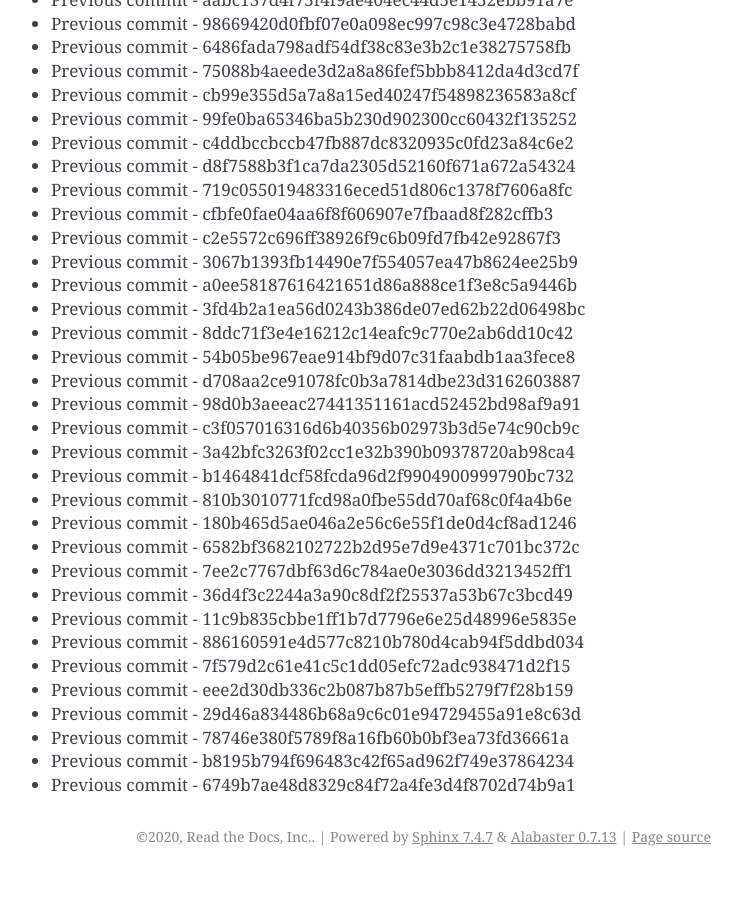
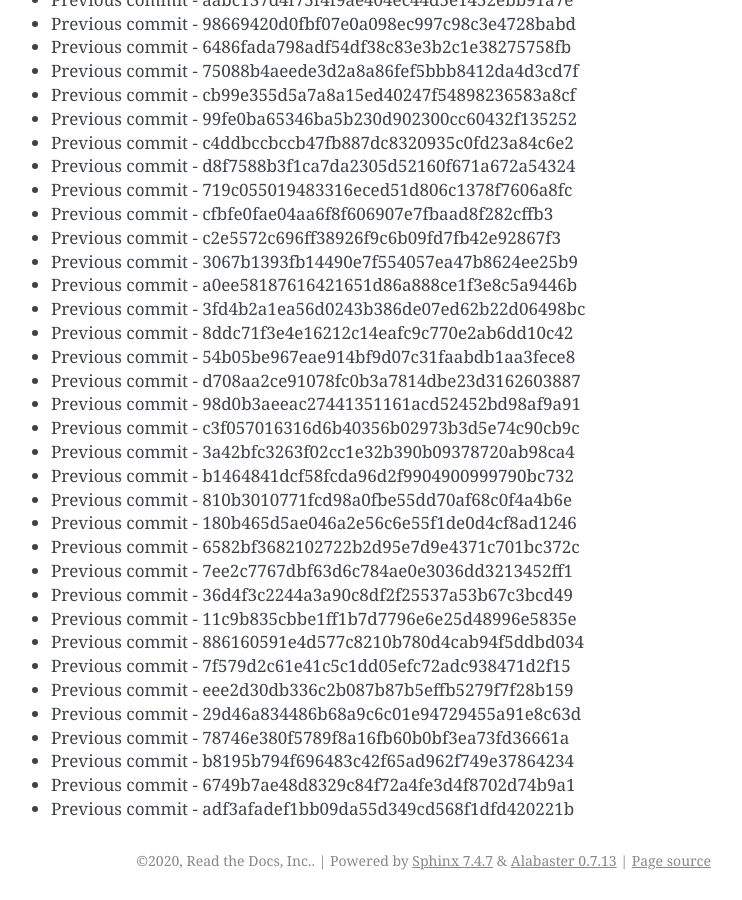
Before and after one commit to readthedocs/rtd-git-stresstest, a Sphinx documentation site: the page built from docs/updates.rst, in a window 1280 px wide and 900 px high, scrolled down 91060 px. Shown: the whole window, without its empty margins (399-1141 px from the left). Built offline with Sphinx 7.4.7, drawn with Linux system fonts in a browser that asks for light colours; before the commit the page ends 91936 px from its top, so only the background shows below that.

Commit message:
Generating commit from previous: adf3afadef1bb09da55d349cd568f1dfd420221b

```diff
--- a/docs/updates.rst
+++ b/docs/updates.rst
@@ -3858,3 +3858,4 @@ It can be tested for any performance characteristics.
 * Previous commit - 78746e380f5789f8a16fb60b0bf3ea73fd36661a
 * Previous commit - b8195b794f696483c42f65ad962f749e37864234
 * Previous commit - 6749b7ae48d8329c84f72a4fe3d4f8702d74b9a1
+* Previous commit - adf3afadef1bb09da55d349cd568f1dfd420221b
```
